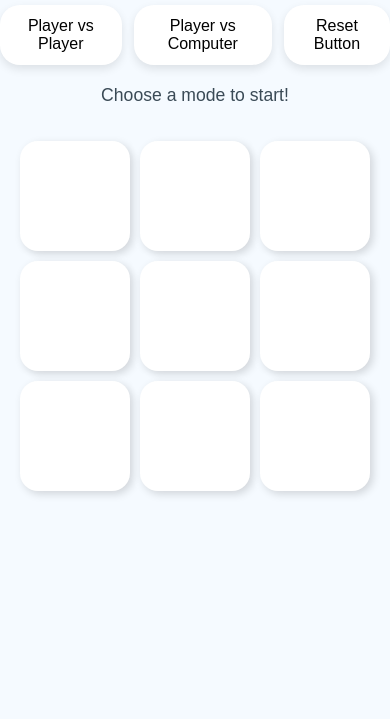
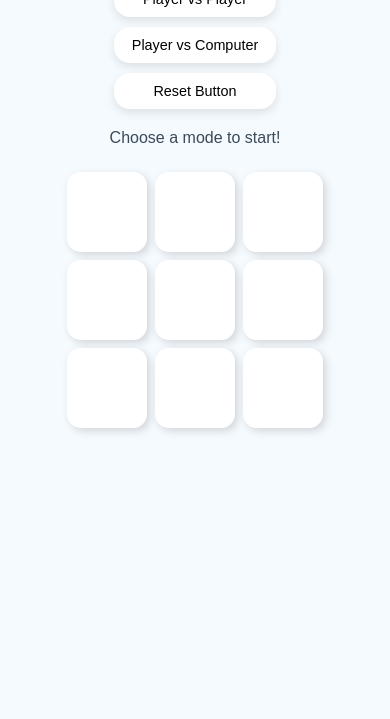
Before and after one commit to shreyakantha/SCT_WD_3, a plain HTML site: page index.html in a window 390 px wide. Shown: the part 125-844 px from the top of the page. Drawn offline with Linux system fonts and the light colour scheme.

Commit message:
added responsive style for <420px devices

```diff
--- a/style.css
+++ b/style.css
@@ -126,3 +126,39 @@ body::before {
     border-radius: 4px;
     pointer-events: none;
 }
+
+@media (max-width: 420px) {
+    .board {
+        grid-template-columns: repeat(3, 80px);
+        grid-template-rows: repeat(3, 80px);
+        gap: 8px;
+        padding: 10px;
+    }
+
+    .cell {
+        width: 80px;
+        height: 80px;
+        font-size: 2rem;
+        border-radius: 14px;
+    }
+
+    h1 {
+        font-size: 1.6rem;
+    }
+
+    .controls {
+        flex-direction: column;
+        gap: 10px;
+    }
+
+    button {
+        padding: 10px 18px;
+        font-size: 0.9rem;
+        border-radius: 16px;
+    }
+
+    .message {
+        font-size: 1rem;
+        text-align: center;
+    }
+}
```
